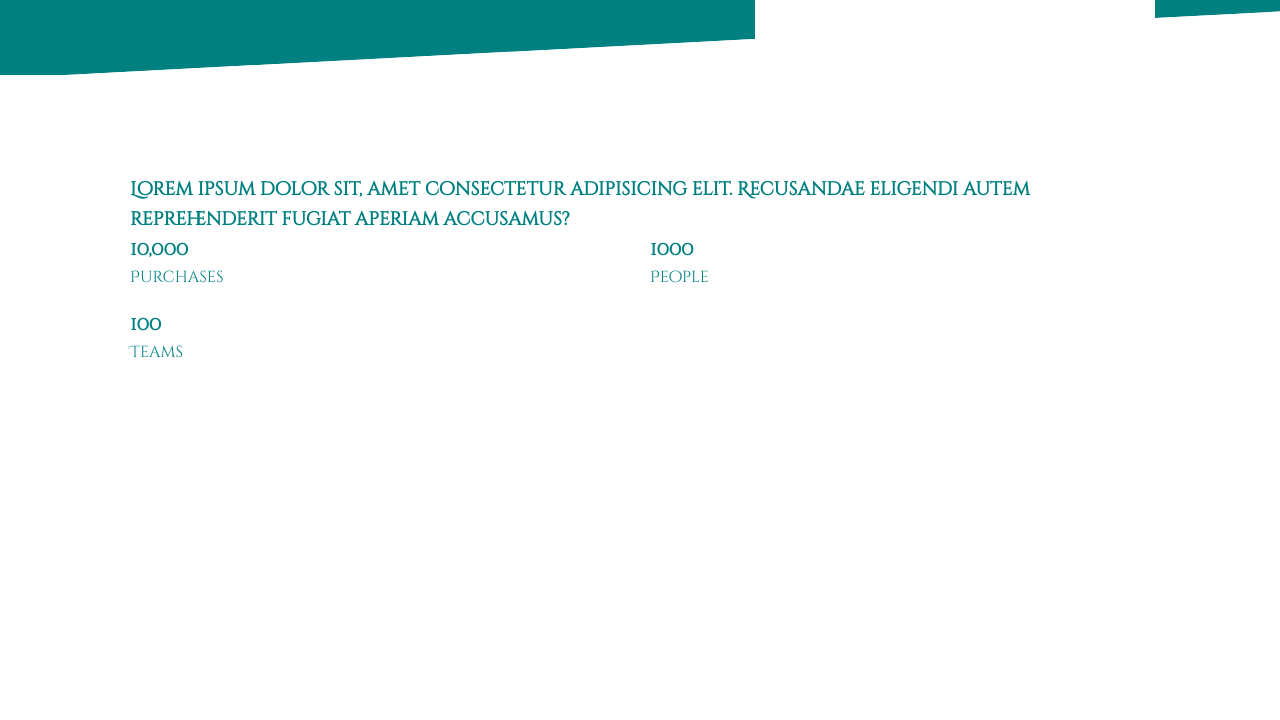
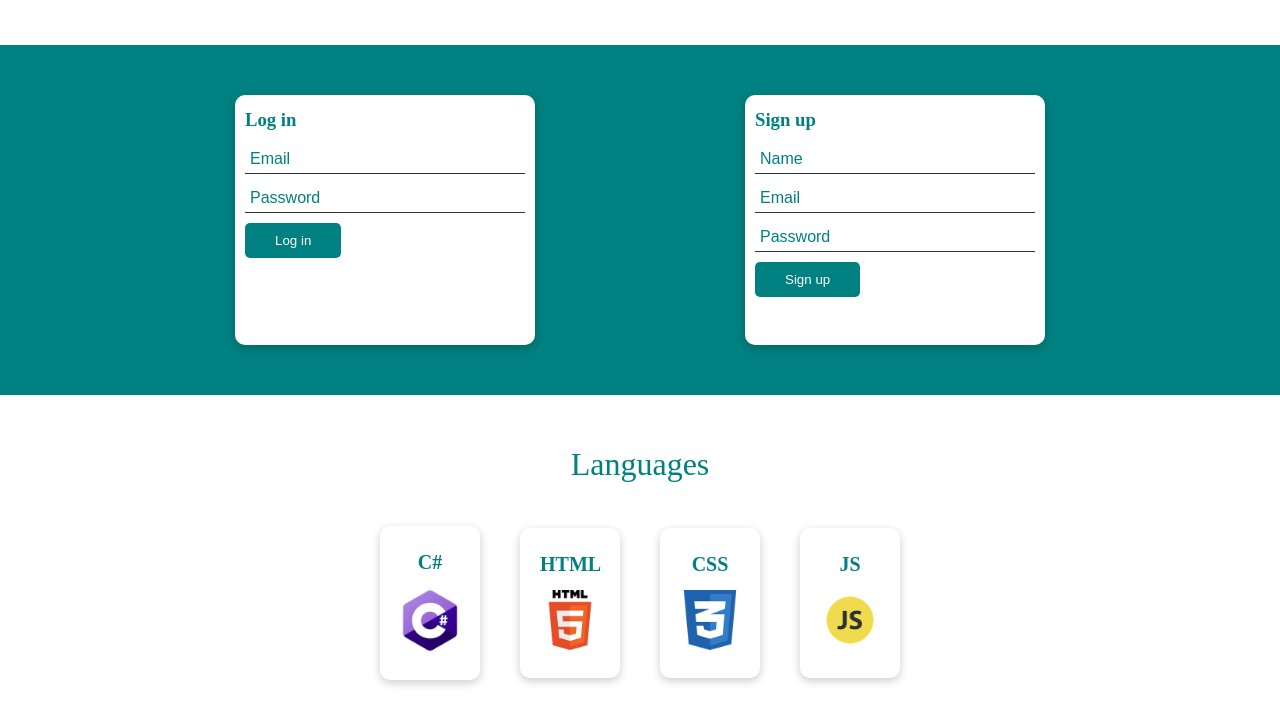
Before and after one commit to coachvredin/calle-vredin-web-project, a plain HTML site: page index.html in a window 1280 px wide. Shown: the part 395-1115 px from the top of the page. Before the commit the page ends 800 px from the top, so only its background shows below. Drawn offline with Linux system fonts and the light colour scheme.

Commit message:
Ändrat layouten & lagt till nya sektioner.

```diff
--- a/style.css
+++ b/css/style.css
@@ -1,4 +1,4 @@
-@import url('https://fonts.googleapis.com/css2?family=Amatic+SC:wght@700&family=Cinzel+Decorative&display=swap');
+@import url('https://fonts.googleapis.com/css2?family=Comfortaa:wght@500&display=swap');
 
 * {
     box-sizing: border-box;
@@ -19,10 +19,11 @@ ul {
 a {
     text-decoration: none;
     color: white;
+    font-size: x-large;
 }
 
 h1, h2 {
-     font-weight: 300;
+     font-weight: 500;
      line-height: 1.2;
      margin: 10px 0;
 }
@@ -44,7 +45,7 @@ img {
     width: 100%;
 }
 
-/* Navbar */
+/* Navbar section*/
 .navbar {
     background-color: teal;
     color: white;
@@ -69,7 +70,52 @@ img {
     justify-content: space-between;
 }
 
-/* Showcase */
+/* Log in */
+.login {
+    height: 350px;
+    background-color: teal;
+    position: relative;
+    margin-bottom: 50px;
+}
+
+.login .flex {
+    grid-template-columns: 50% 50%;
+    justify-content: space-around;
+}
+
+.login-form, .signup-form {
+    position: relative;
+    top: 60 px;
+    height: 250px;
+    width: 300px;
+    padding: 10px;
+    z-index: 100;
+    justify-self: flex-end;
+    align-self: center;
+}
+
+.login-form .form-control, .signup-form .form-control {
+    margin: 10px 0;
+}
+
+.login-form input[type='email'],
+.login-form input[type='password'],
+.signup-form input[type='name'],
+.signup-form input[type='email'],
+.signup-form input[type='password'] {
+    color: teal;
+    border: 0;
+    border-bottom: 1px solid #333;
+    width: 100%;
+    padding: 5px;
+    font-size: 16px
+}
+
+.login-form input:focus, .signup-form input:focus {
+    outline-color: #333;
+}
+
+/* Showcase section*/
 .showcase {
     height: 400px;
     background-color: teal;
@@ -91,7 +137,7 @@ img {
     gap: 30px;
 }
 
-.showcase-form{
+.showcase-form {
     position: relative;
     top: 60 px;
     height: 350px;
@@ -134,57 +180,42 @@ img {
     -ms-transform: skewY(-3deg);
 }
 
+/* Stats section */
 .stats {
     padding-top: 100px;
 }
 
-/* Utilities */
-.container {
-    max-width: 1100px;
-    margin: 0 auto;
-    overflow: auto;
-    padding: 0 40px;
+.stats-heading {
+    max-width: 500px;
+    margin: auto;
 }
 
-.card{
-    background-color: white;
-    border-radius: 10px;
-    box-shadow: 0 3px 10 px rgba(0,0,0,0.2);
-    padding: 20px;
-    margin: 10px;
+.stats .grid h3 {
+    font-size: 35px;
 }
 
-.btn {
-    display: inline-block;
-    padding: 10px 30px;
-    cursor: pointer;
-    background: teal;
-    color: white;
-    border: none;
-    border-radius: 5px;
+.stats .grid p {
+    font-size: 20px;
+    font-weight: bold;
 }
 
-.btn-outline {
-    background-color: transparent;
-    border: 1px solid white;
+/* Languages section */
+.languages .flex {
+    flex-wrap: wrap;
 }
 
-.btn:hover{
-    transform: scale(0.98);
+.languages .card {
+    text-align: center;
+    margin: 18px 20px 40px;
+    transition: transform 0.2s ease-in;
+    width: 100px;
 }
 
-.flex {
-    display: flex;
-    justify-content: center;
-    align-items: center;
-    height: 100%;
+.languages .card h4 {
+    font-size: 20px;
+    margin-bottom: 10px;
 }
 
-.grid {
-    display: grid;
-    grid-template-columns: repeat(2, 1fr);
-    gap: 20px;
-    justify-content: center;
-    align-items: center;
-    height: 100%;
+.languages .card:hover {
+    transform: translateY(-15px);
 }
--- /dev/null
+++ b/css/utilities.css
@@ -0,0 +1,141 @@
+ .container {
+    max-width: 1100px;
+    margin: 0 auto;
+    overflow: auto;
+    padding: 0 40px;
+}
+
+.flex {
+    display: flex;
+    justify-content: center;
+    align-items: center;
+    height: 100%;
+}
+
+.grid {
+    display: grid;
+    grid-template-columns: repeat(2, 1fr);
+    gap: 20px;
+    justify-content: center;
+    align-items: center;
+    height: 100%;
+}
+
+.grid-3 {
+    grid-template-columns: repeat(3, 1fr);
+}
+
+.card {
+    background-color: white;
+    border-radius: 10px;
+    box-shadow: 0 3px 10px rgba(0, 0, 0, 0.2);
+    padding: 20px;
+    margin: 10px;
+}
+
+.btn {
+    display: inline-block;
+    padding: 10px 30px;
+    cursor: pointer;
+    background: teal;
+    color: white;
+    border: none;
+    border-radius: 5px;
+}
+
+.btn-outline {
+    background-color: transparent;
+    border: 1px solid white;
+}
+
+.btn:hover {
+    transform: scale(0.98);
+}
+
+.lead {
+    font-size: 20px;
+}
+
+.sm {
+    font-size: 1rem;
+}
+
+.md {
+    font-size: 2rem;
+}
+
+.lg {
+    font-size: 3rem;
+}
+
+.text-center {
+    text-align: center;
+}
+
+
+
+/* Margins */
+.my-1 {
+    margin: 1rem 0;
+}
+.my-2 {
+    margin: 1.5rem 0;
+}
+.my-3 {
+    margin: 2rem 0;
+}
+.my-4 {
+    margin: 3rem 0;
+}
+.my-5 {
+    margin: 4rem 0;
+}
+
+.m-1 {
+    margin: 1rem;
+}
+.m-2 {
+    margin: 1.5rem;
+}
+.m-3 {
+    margin: 2rem;
+}
+.m-4 {
+    margin: 3rem;
+}
+.m-5 {
+    margin: 4rem;
+}
+
+/* Padding */
+.py-1 {
+    padding: 1rem 0;
+}
+.py-2 {
+    padding: 1.5rem 0;
+}
+.py-3 {
+    padding: 2rem 0;
+}
+.py-4 {
+    padding: 3rem 0;
+}
+.py-5 {
+    padding: 4rem 0;
+}
+
+.p-1 {
+    padding: 1rem;
+}
+.p-2 {
+    padding: 1.5rem;
+}
+.p-3 {
+    padding: 2rem;
+}
+.p-4 {
+    padding: 3rem;
+}
+.p-5 {
+    padding: 4rem;
+}
--- a/index.html
+++ b/index.html
@@ -3,13 +3,14 @@
 <head>
     <meta charset="UTF-8">
     <meta name="viewport" content="width=device-width, initial-scale=1.0">
-    <link rel="stylesheet" type="text/css" href="style.css">
-    <title>Calles frontendprojekt | Home</title>
+    <link rel="stylesheet" type="text/css" href="css/utilities.css">
+    <link rel="stylesheet" type="text/css" href="css/style.css">
+    <title> Vredins Think Tank | Home</title>
 </head>
 <body>
     <div class="navbar">
         <div class="container flex">
-            <h1 class="logo">Calles frontendprojekt</h1>
+            <h1 class="logo">Vredin T.T.</h1>
             <nav>
                 <ul>
                     <li><a href="index.html">Home</a></li>
@@ -20,11 +21,12 @@
         </div>
     </div>
 
+    <!--
     <section class="showcase">
         <div class="container grid">
             <div class="showcase-text">
-                <h1>A better developer</h1>
-                <p>I have a lot of experience from developing people and teams. Now I'll combine all that knowledge and experience with new skills to develop better apps</p>
+                <h1>Welcome!</h1>
+                <p>Vredins Think Tank are combining experiences from developing people and teams with tech skills to develop better apps. Join us!</p>
                 <a href="about.html" class="btn btn-outline">Read more</a>
             </div>
 
@@ -48,18 +50,19 @@
            </div>
         </div>
     </section>
+    -->
 
     <section class="stats">
         <div class="container">
-            <h3 class="stats-heading text-center my-1">
-                Lorem ipsum dolor sit, amet consectetur adipisicing elit. Recusandae eligendi autem reprehenderit fugiat aperiam accusamus?
-            </h3>
+            <h2 class="stats-heading text-center my-1">
+                Vredins Think Tank are combining experiences from developing people and teams with tech skills to develop better apps. Join us!
+            </h2>
 
             <div class="grid grid-3 text-center my-4">
                 <div>
-                    <i class="fas fa-purchases fa-3x"></i>
-                    <h3>10,000</h3>
-                    <p class="text-secondary">Purchases</p>
+                    <i class="fas fa-contributes fa-3x"></i>
+                    <h3>100,000</h3>
+                    <p class="text-secondary">Contributes</p>
                 </div>
                 <div>
                     <i class="fas fa-people fa-3x"></i>
@@ -74,5 +77,63 @@
             </div>
         </div>
     </section>
+
+    <section class="login">
+        <div class="container flex">
+            <div class="login-form card">
+                <h3>Log in</h3>
+                <form>
+                    <div class="form-control">
+                        <input type="email" name="email" placeholder="Email" required>
+                    </div>
+                    <div class="form-control">
+                        <input type="password" name="password" placeholder="Password" required>
+                    </div>
+                </form>
+                <input type="submit" value="Log in" class="btn btn-primary">
+            </div>
+            <div class="signup-form card">
+                <h3>Sign up</h3>
+                <form>
+                    <div class="form-control">
+                        <input type="name" name="name" placeholder="Name" required>
+                    </div>
+                    <div class="form-control">
+                        <input type="email" name="email" placeholder="Email" required>
+                    </div>
+                    <div class="form-control">
+                        <input type="password" name="password" placeholder="Password" required>
+                    </div>
+                </form>
+                <input type="submit" value="Sign up" class="btn btn-primary">
+            </div>
+        </div>
+    </section>
+
+    <section class="languages">
+        <h2 class="md text-center my-2">
+            Languages
+        </h2>
+        <div class="container flex">
+            <div class="card">
+                <h4>C#</h4>
+                <img src="images/csharp.png" alt="">
+            </div>
+            <div class="card">
+                <h4>HTML</h4>
+                <img src="images/html.png" alt="">
+            </div>
+            <div class="card">
+                <h4>CSS</h4>
+                <img src="images/css.png" alt="">
+            </div>
+            <div class="card">
+                <h4>JS</h4>
+                <img src="images/js.png" alt="">
+            </div>
+        </div>
+    </section>
+
+
 </body>
 </html>
```
Also changed, not shown: images/csharp.png (added), images/css.png (added), images/html.png (added), images/js.png (added), 2 other files.
